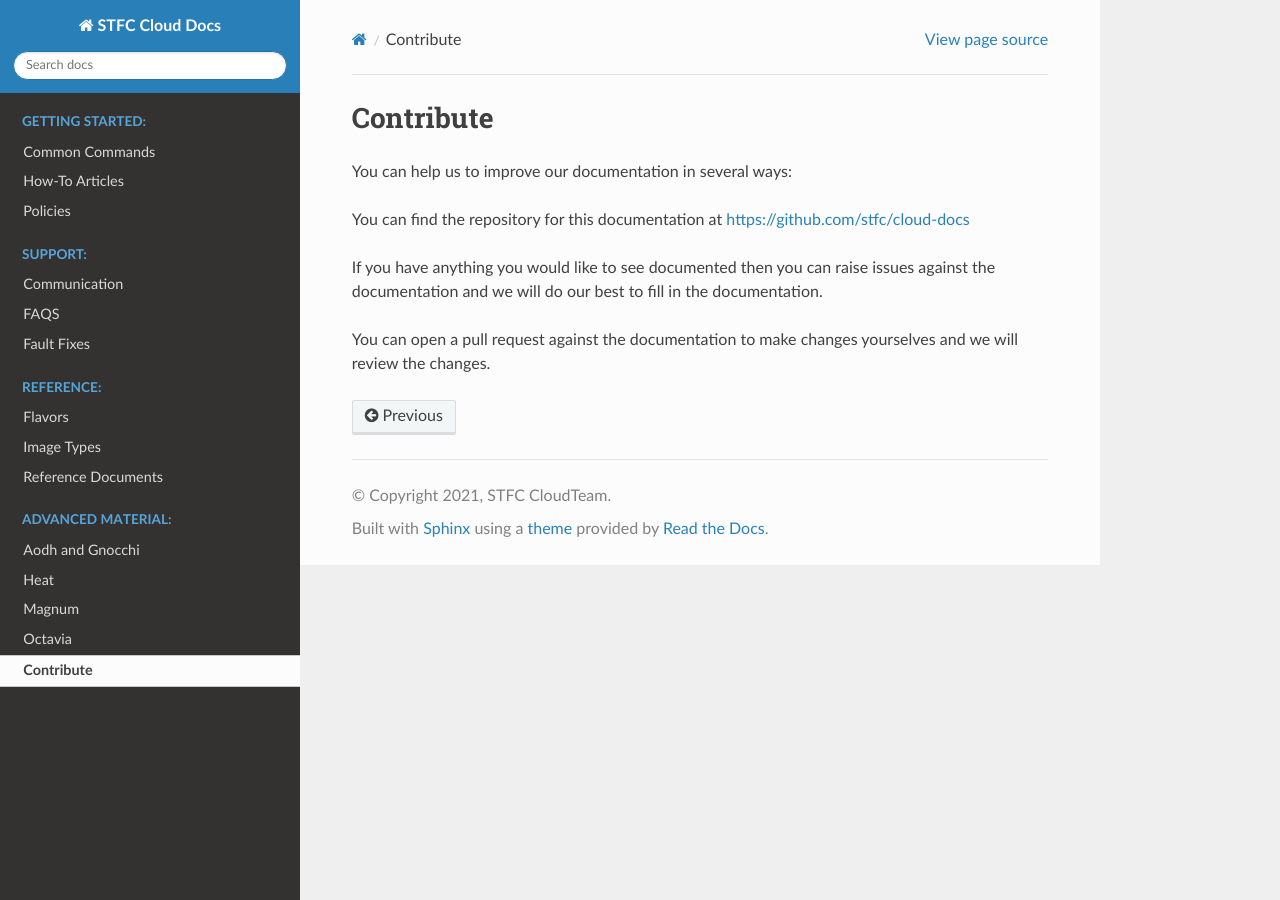
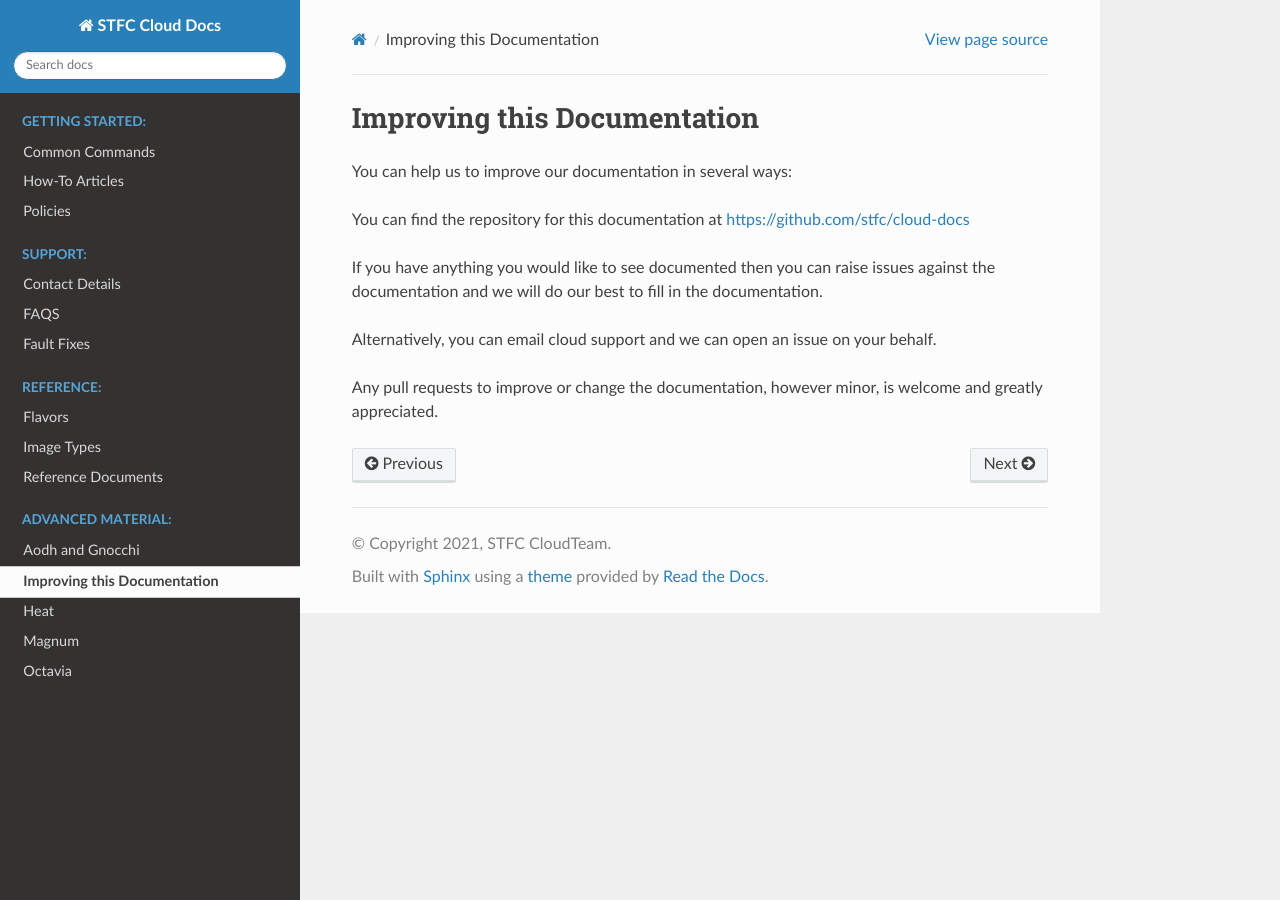
Before and after one commit to stfc/cloud-docs, a Sphinx documentation site: the page built from source/ImproveTheDocs.rst, in a window 1280 px wide. Built offline with Sphinx 7.4.7 and the Read the Docs theme 2.0.0, drawn with Linux system fonts in a browser that asks for light colours.

Commit message:
Improve contact + docs contrib titles, make language welcoming
Changes the contact details title to say exactly that
Changes contribute to docs, to improve the docs. Pre-thanks users for
PRs and notes we will accept improvements over email too (for people
without Github)

```diff
--- a/source/contributetodocs.rst
+++ b/source/ImproveTheDocs.rst
@@ -1,6 +1,6 @@
-=====================
-Contribute
-=====================
+============================
+Improving this Documentation
+============================
 
 You can help us to improve our documentation in several ways:
 
@@ -8,4 +8,6 @@ You can find the repository for this documentation at https://github.com/stfc/cl
 
 If you have anything you would like to see documented then you can raise issues against the documentation and we will do our best to fill in the documentation.
 
-You can open a pull request against the documentation to make changes yourselves and we will review the changes.
+Alternatively, you can email cloud support and we can open an issue on your behalf.
+
+Any pull requests to improve or change the documentation, however minor, is welcome and greatly appreciated.
--- a/source/contact.rst
+++ b/source/contact.rst
@@ -1,6 +1,6 @@
-=============
-Communication
-=============
+===============
+Contact Details
+===============
 
 ############
 Contact Us
--- a/source/index.rst
+++ b/source/index.rst
@@ -37,10 +37,10 @@ Welcome to stfc-cloud-docs's documentation!
    :caption: Advanced Material:
 
    Aodh-and-Gnocchi/index
+   ImproveTheDocs
    Heat/index
    Magnum/index
    Octavia/index
-   contributetodocs
 
 
 Indices and tables
```
